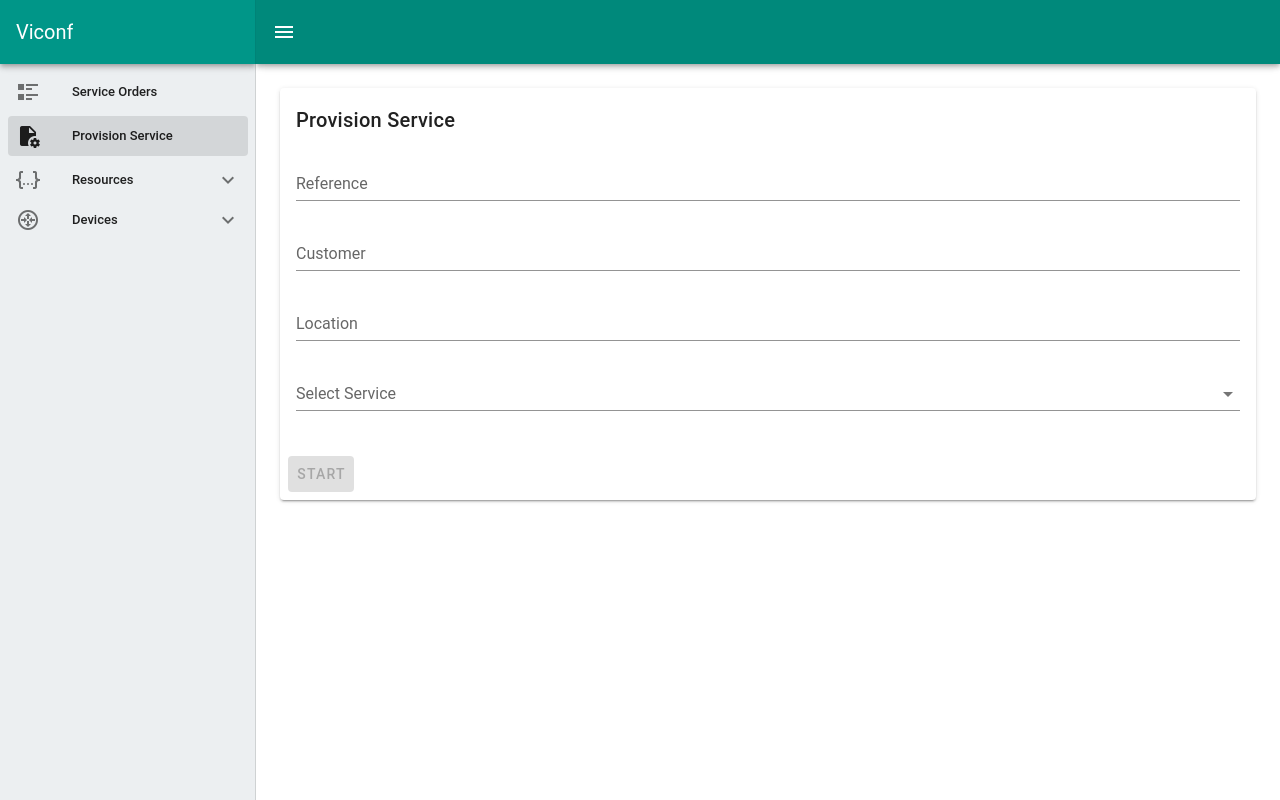
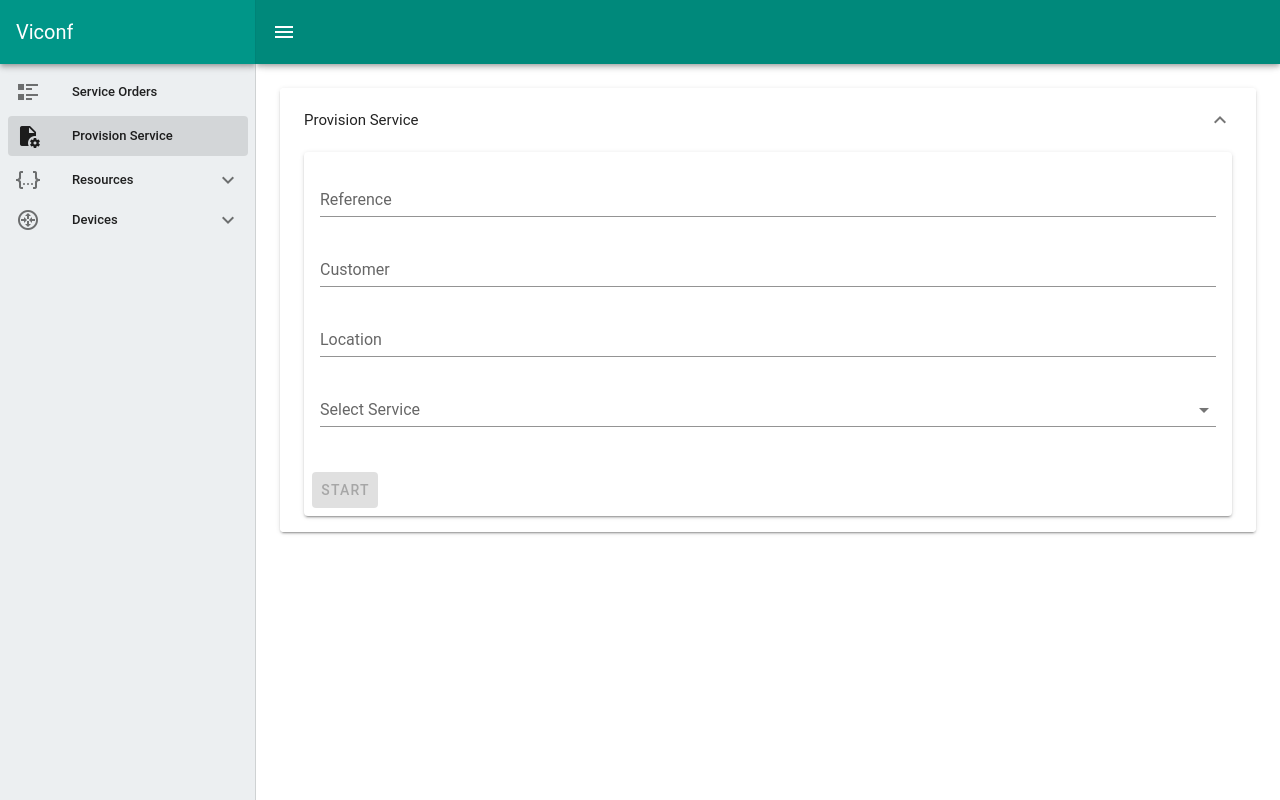
Before and after one commit to Eising/viconf-frontend, a Vue app: page /provision in a window 1280 px wide. Built offline with nearby package versions, Linux system fonts and the light colour scheme; no server answers; what vuetify-dialog would draw is missing.

Commit message:
Update provision UI
- This makes provisioning more smooth

```diff
--- a/src/components/ProvisionService.vue
+++ b/src/components/ProvisionService.vue
@@ -6,12 +6,14 @@
                 <form @submit.prevent="submitServiceOrder">
                     <v-stepper
                         v-model="step"
-                        :alt-labels="true"
+                        vertical
                     >
-                        <v-stepper-header>
-                            <v-stepper-step
+                        <div
                             v-for="n in Object.keys(schema.template_fields).length"
                             :key="`${n}-step`"
+                        >
+
+                            <v-stepper-step
                                 :complete="step > n"
                                 :step="n"
                                 editable
@@ -19,22 +21,9 @@
                                 <span v-if="Object.keys(schema.template_fields)[n -1] == '__NONODE__'">Unspecified Node</span>
                                 <span v-else>Node {{ Object.keys(schema.template_fields)[n -1] }}</span>
                             </v-stepper-step>
-                            <v-stepper-step
-                                :step="lastfield"
-                                :key="`${lastfield}-step`"
-                                :complete="step > (Object.keys(schema.template_fields).length + 1)"
-                                editable
-                            >
-                                Provision Service
-                            </v-stepper-step>
-                        </v-stepper-header>
-                        <v-stepper-items>
                             <v-stepper-content
-                                v-for="n in Object.keys(schema.template_fields).length"
-                                :key="`${n}-content`"
                                 :step="n"
                             >
-                                <v-card>
                                 <v-card-text>
                                     <div v-if="Object.keys(schema.template_fields)[n -1] == '__NONODE__'">
                                         <v-select
@@ -68,8 +57,18 @@
                                         Continue
                                     </v-btn>
                                 </v-card-actions>
-                                </v-card>
                             </v-stepper-content>
+                        </div>
+                        <div>
+
+                            <v-stepper-step
+                                :step="lastfield"
+                                :key="`${lastfield}-step`"
+                                :complete="step > (Object.keys(schema.template_fields).length + 1)"
+                                editable
+                            >
+                                Provision Service
+                            </v-stepper-step>
                             <v-stepper-content
                                 :step="lastfield"
                             >
@@ -88,8 +87,8 @@
                                     </v-card-actions>
                                 </v-card>
                             </v-stepper-content>
+                        </div>
 
-                        </v-stepper-items>
                     </v-stepper>
                 </form>
             </ValidationObserver>
--- a/src/components/SelectServiceProvision.vue
+++ b/src/components/SelectServiceProvision.vue
@@ -1,76 +1,94 @@
 <template>
     <div id="selectserviceprovisioncomponent">
+        <ValidationObserver ref="observer" v-slot="{ invalid }">
+            <v-expansion-panels
+                :value="baseform"
+            >
+                <v-expansion-panel>
+                    <v-expansion-panel-header>Provision Service</v-expansion-panel-header>
+                    <v-expansion-panel-content>
                         <v-card>
-            <v-card-title>Provision Service</v-card-title>
                             <v-card-text>
+                                <ValidationProvider v-slot="{ errors }" name="reference" rules="required">
                                     <v-text-field
                                         label="Reference"
                                         hint="A service reference"
                                         v-model="reference"
+                                        :error-messages="errors"
+                                        required
                                     >
                                     </v-text-field>
+                                </ValidationProvider>
+                                <ValidationProvider v-slot="{ errors }" name="customer" rules="required">
                                     <v-text-field
                                         label="Customer"
                                         hint="Customer name or reference"
                                         v-model="customer"
+                                        :error-messages="errors"
+                                        required
                                     ></v-text-field>
+                                </ValidationProvider>
+                                <ValidationProvider v-slot="{ errors }" name="location" rules="required">
                                     <v-text-field
                                         label="Location"
                                         hint="Customer/service location information"
                                         v-model="location"
+                                        :error-messages="errors"
+                                        required
                                     ></v-text-field>
+                                </ValidationProvider>
+                                <ValidationProvider v-slot="{ errors }" name="service" rules="required">
                                     <v-select
                                         label="Select Service"
                                         :items="services"
                                         v-model="service"
+                                        :error-messages="errors"
+                                        required
                                     ></v-select>
+                                </ValidationProvider>
                             </v-card-text>
                             <v-card-actions>
                                 <v-btn
                                     color="primary"
-                    @click="provisioner = true"
-                    :disabled="service === null"
+                                    @click="openProvisioner"
+                                    :disabled="invalid"
                                 >Start</v-btn>
                             </v-card-actions>
                         </v-card>
-        <v-dialog
-            v-model="provisioner"
-            persistent
-            max-width="600px"
+                    </v-expansion-panel-content>
+                </v-expansion-panel>
+            </v-expansion-panels>
+        </ValidationObserver>
+        <div
+            v-if="provisioner"
         >
-            <v-card>
-                <v-toolbar dark color="primary">
-                    <v-btn
-                        icon
-                        dark
-                        @click="provisioner = false"
-                    >
-                        <v-icon>mdi-close</v-icon>
-                    </v-btn>
-                    <v-toolbar-title>Provision</v-toolbar-title>
-                </v-toolbar>
-                <v-spacer></v-spacer>
-                <v-card-text>
+
             <ProvisionServiceComponent :key="service"></ProvisionServiceComponent>
-                </v-card-text>
-            </v-card>
-        </v-dialog>
+        </div>
 
     </div>
 </template>
 
 <script>
+
+ import { ValidationObserver, ValidationProvider, setInteractionMode } from 'vee-validate'
+ import validations from '@/validation.js'
+ validations.ValidationSetup();
+ setInteractionMode('eager')
  import ProvisionServiceComponent from './ProvisionService.vue'
  export default {
      name: 'SelectServiceProvisionComponent',
      components: {
-         ProvisionServiceComponent
+         ProvisionServiceComponent,
+         ValidationObserver,
+         ValidationProvider
      },
      props: {
      },
      data: () => ({
          services: [],
          provisioner: false,
+         baseform: 0,
      }),
      methods: {
          async getServiceList() {
@@ -84,7 +102,11 @@
                  .catch(err => {
                      console.log(err)
                  })
-         }
+         },
+         openProvisioner() {
+             this.baseform = null,
+             this.provisioner = true
+         },
      },
      mounted() {
          this.getServiceList()
```
Lines whose indentation alone changed are shown as unchanged.
